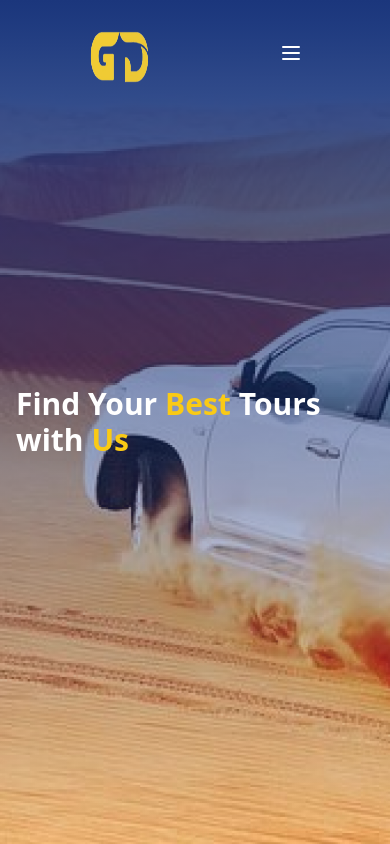
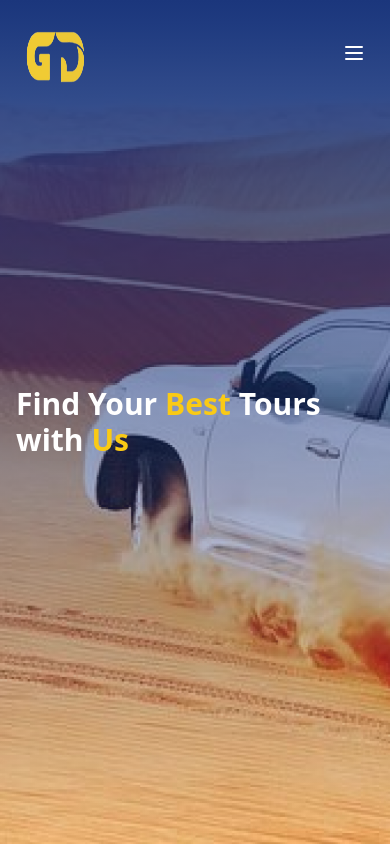
Before and after one commit to mohameddida/Agency-web, a React (Create React App) app: page / in a window 390 px wide. Shown: the top 844 px of the page. Built offline with nearby package versions, Linux system fonts and the light colour scheme.

Commit message:
test deploy v8

```diff
--- a/src/components/NavBar.js
+++ b/src/components/NavBar.js
@@ -25,7 +25,7 @@
     <nav
       className={`fixed  w-full z-10 transition duration-300 ease-in-out ${navBackground}`}
     >
-      <div className="container mx-auto p-6 flex items-center md:justify-between justify-around">
+      <div className="container mx-auto p-6 flex items-center justify-between ">
         <div className="flex items-center">
           <img className="w-16 h-16 md:w-20 md:h-20" src={logo} alt="Logo" />
         </div>
```
